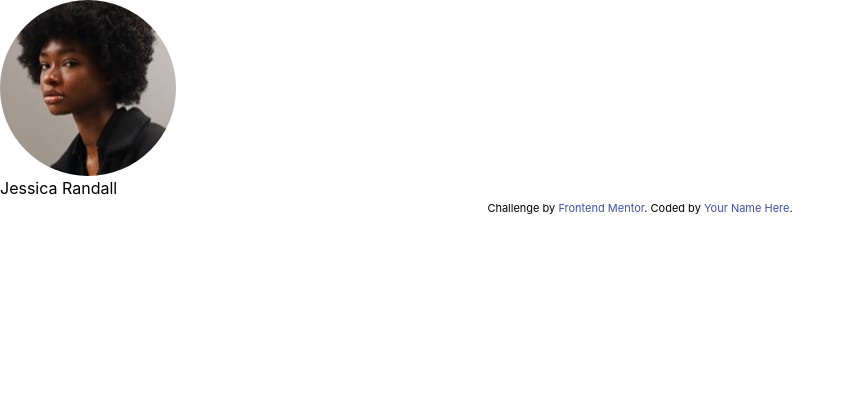
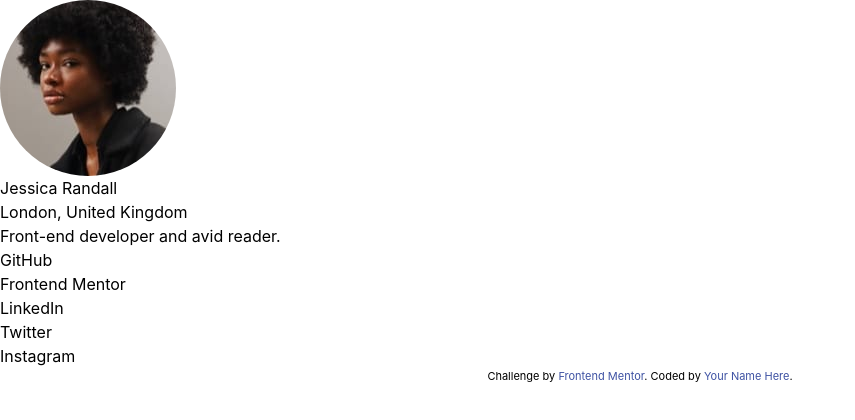
Before and after one commit to mbtenkorang/social-links-profile, a Vue app: page / in a window 1280 px wide. Shown: the top 420 px of the page, without its empty margins (0-855 px from the left). Built offline with nearby package versions, Linux system fonts and the light colour scheme; a web font is replaced by a local one.

Commit message:
Update imports for other components

```diff
--- a/src/App.vue
+++ b/src/App.vue
@@ -1,7 +1,10 @@
 <script setup>
 import { reactive } from 'vue';
-import ImageComponent from './components/imagecomponent.vue';
-import NameComponent from './components/namecomponent.vue';
+import ImageComponent from './components/ImageComponent.vue';
+import NameComponent from './components/NameComponent.vue';
+import StatusComponent from './components/StatusComponent.vue';
+import LocationComponent from './components/LocationComponent.vue';
+import ButtonComponents from './components/ButtonComponents.vue';
 
 const userProfile = reactive({
   userName: "Jessica Randall",
@@ -14,12 +17,13 @@ const userProfile = reactive({
   socialLinks: [
     {
       websiteName: "GitHub",
-      websiteUrl: "www.github.com"
+      websiteUrl: "https://www.github.com"
     },
     {
       websiteName: "Frontend Mentor",
       websiteUrl: "www.frontendmentor.io"
-    }, {
+    },
+    {
       websiteName: "LinkedIn",
       websiteUrl: "www.linkedin.com"
     },
@@ -39,6 +43,9 @@ const userProfile = reactive({
   <main>
     <ImageComponent :src-url="userProfile.profilePicture" />
     <NameComponent :username="userProfile.userName" />
+    <LocationComponent :location="userProfile.location" />
+    <StatusComponent :status="userProfile.status" />
+    <ButtonComponents :social_links="userProfile.socialLinks" />
   </main>
 </template>
 
```
